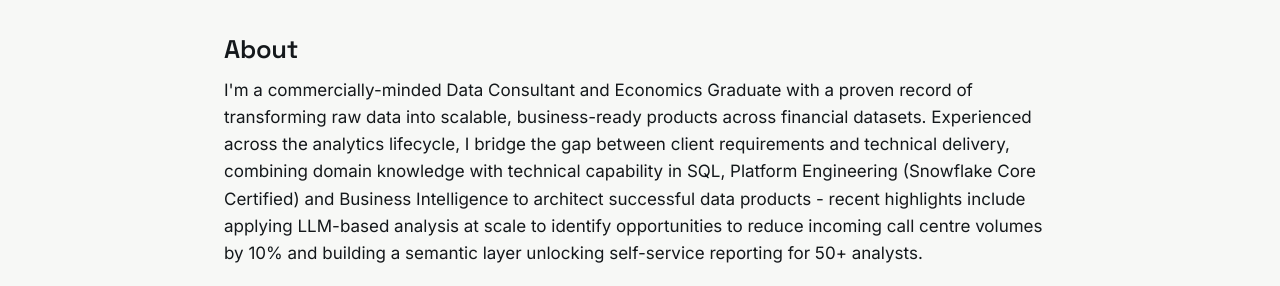
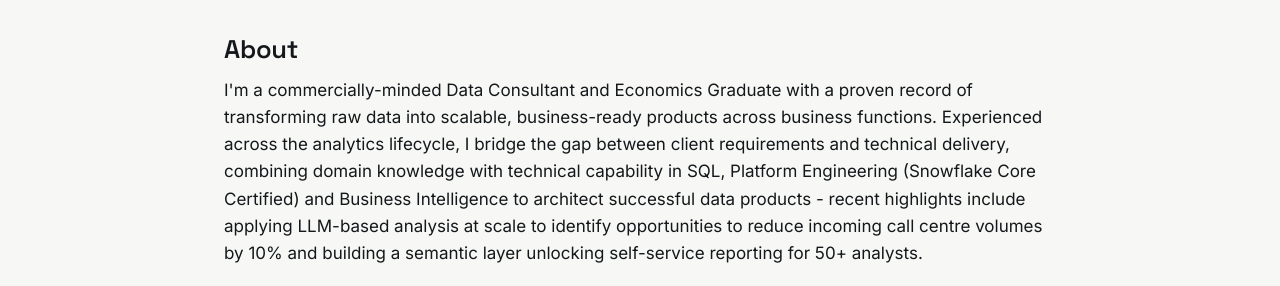
Before and after one commit to SYellops01/SYellops01.github.io, a Jekyll site: the page built from index.html, in a window 1280 px wide. Shown: the part 540-826 px from the top of the page. Built offline with Jekyll 4.4.1, drawn with Linux system fonts in a browser that asks for light colours.

Commit message:
Update _config.yml

```diff
--- a/_config.yml
+++ b/_config.yml
@@ -9,7 +9,7 @@ resume_url: ""
 
 bio: >
   I'm a commercially-minded Data Consultant and Economics Graduate with a proven record of transforming raw data into scalable,
-  business-ready products across financial datasets.
+  business-ready products across business functions.
   Experienced across the analytics lifecycle, I bridge the gap between client requirements and technical delivery,
   combining domain knowledge with technical capability in SQL, Platform Engineering (Snowflake Core Certified)
   and Business Intelligence to architect successful data products - recent highlights include applying LLM-based analysis at scale to identify opportunities to reduce incoming call centre volumes by 10%
```
